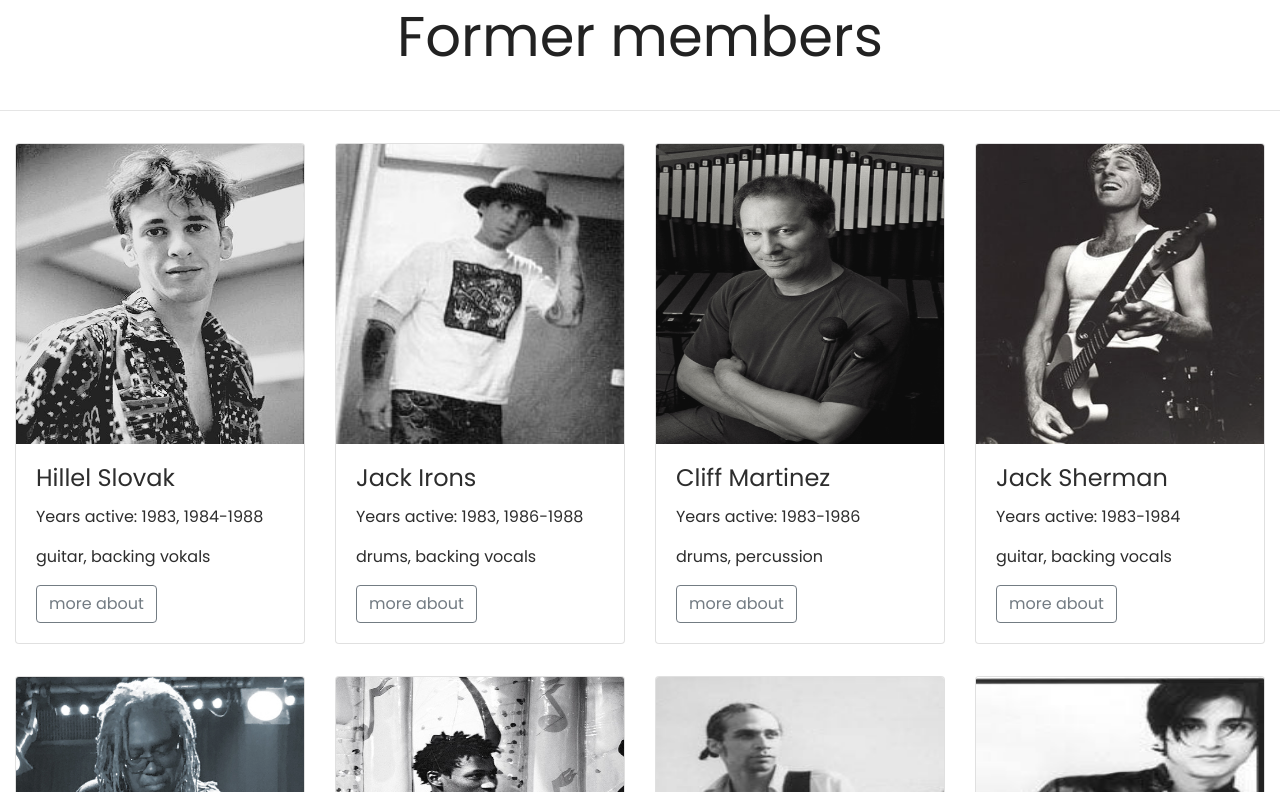
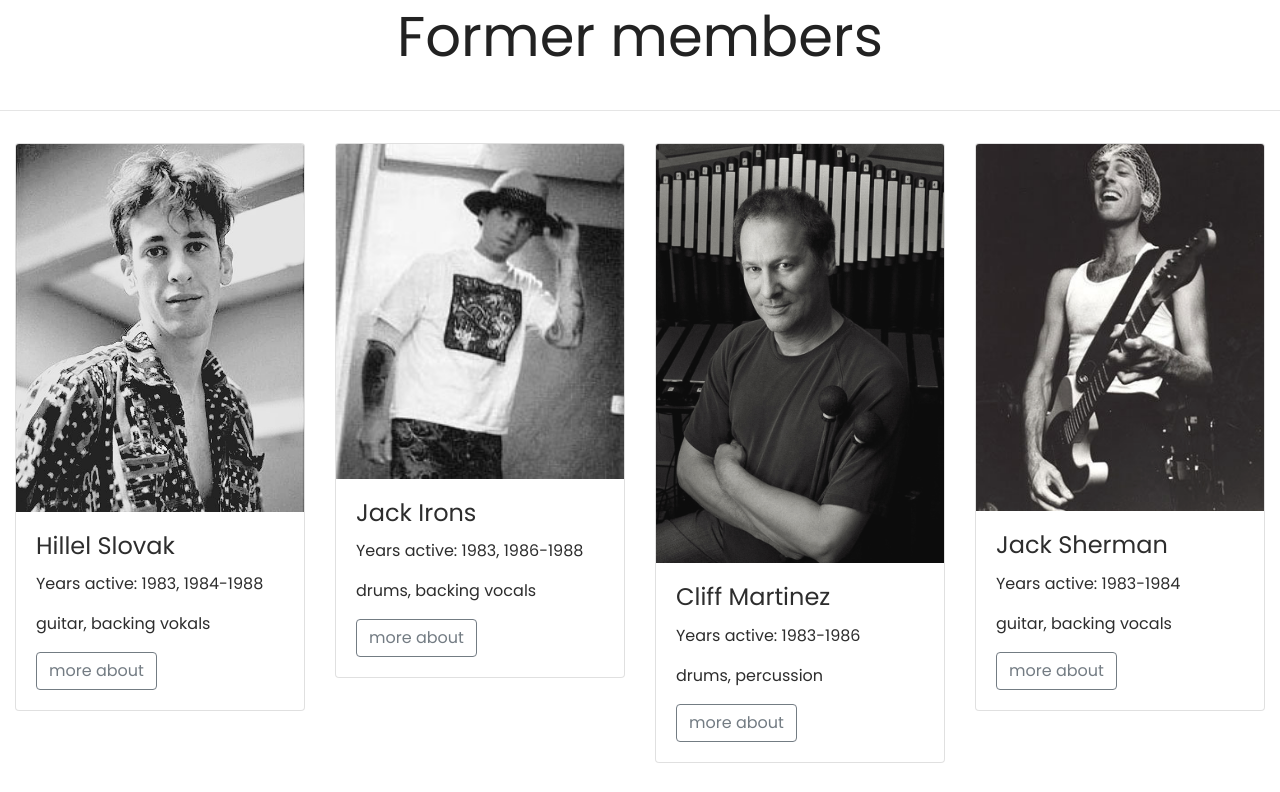
Before and after one commit to Akademac/rhcp, a plain HTML site: page index.html in a window 1280 px wide. Shown: the part 1223-2015 px from the top of the page. Drawn offline with nearby package versions, Linux system fonts and the light colour scheme; no server answers.

Commit message:
fixing images

```diff
--- a/main.css
+++ b/main.css
@@ -36,7 +36,8 @@ body {
 }
 
 #cards  img {
-	height: 300px;
+	max-height: 100%;
+	max-width: 100%;
 }
 
 #slides, #jumbotron, .card{
--- a/main.js
+++ b/main.js
@@ -145,8 +145,8 @@ btnL.addEventListener('click', slider);
 
 function slider() {
 
+	x-=300;
 	images.style.marginLeft = x + 'px';
-	x-=300;
 
 	if(x <= -2400) {
 		x = -2270;
@@ -154,8 +154,9 @@ function slider() {
 }
 
 function slider2() {
+	x+=300;
 	images.style.marginLeft = x + 'px';
-	x+=300;
+
 
 	if(x >= 1200) {
 		x = 1100;
```
